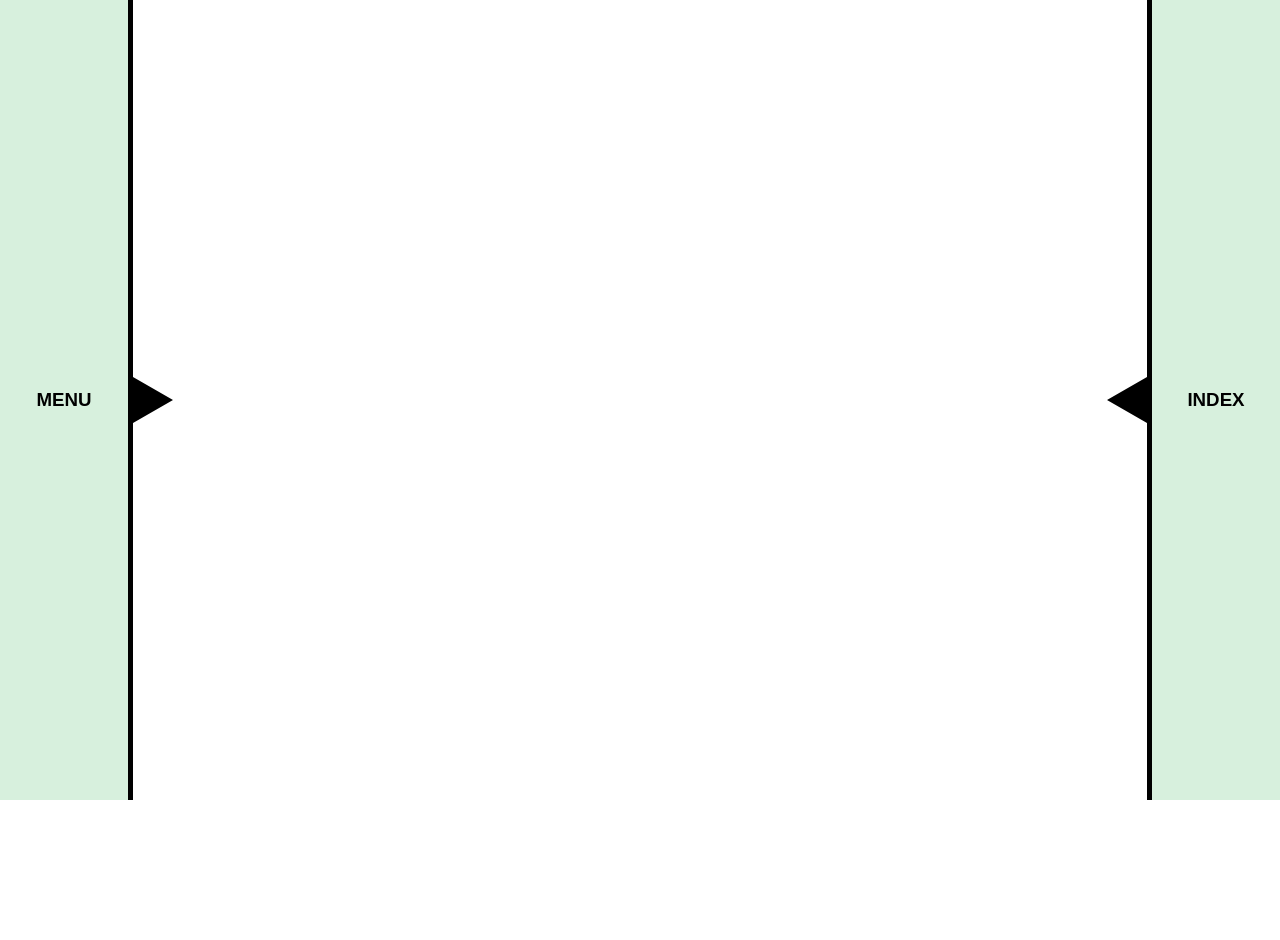
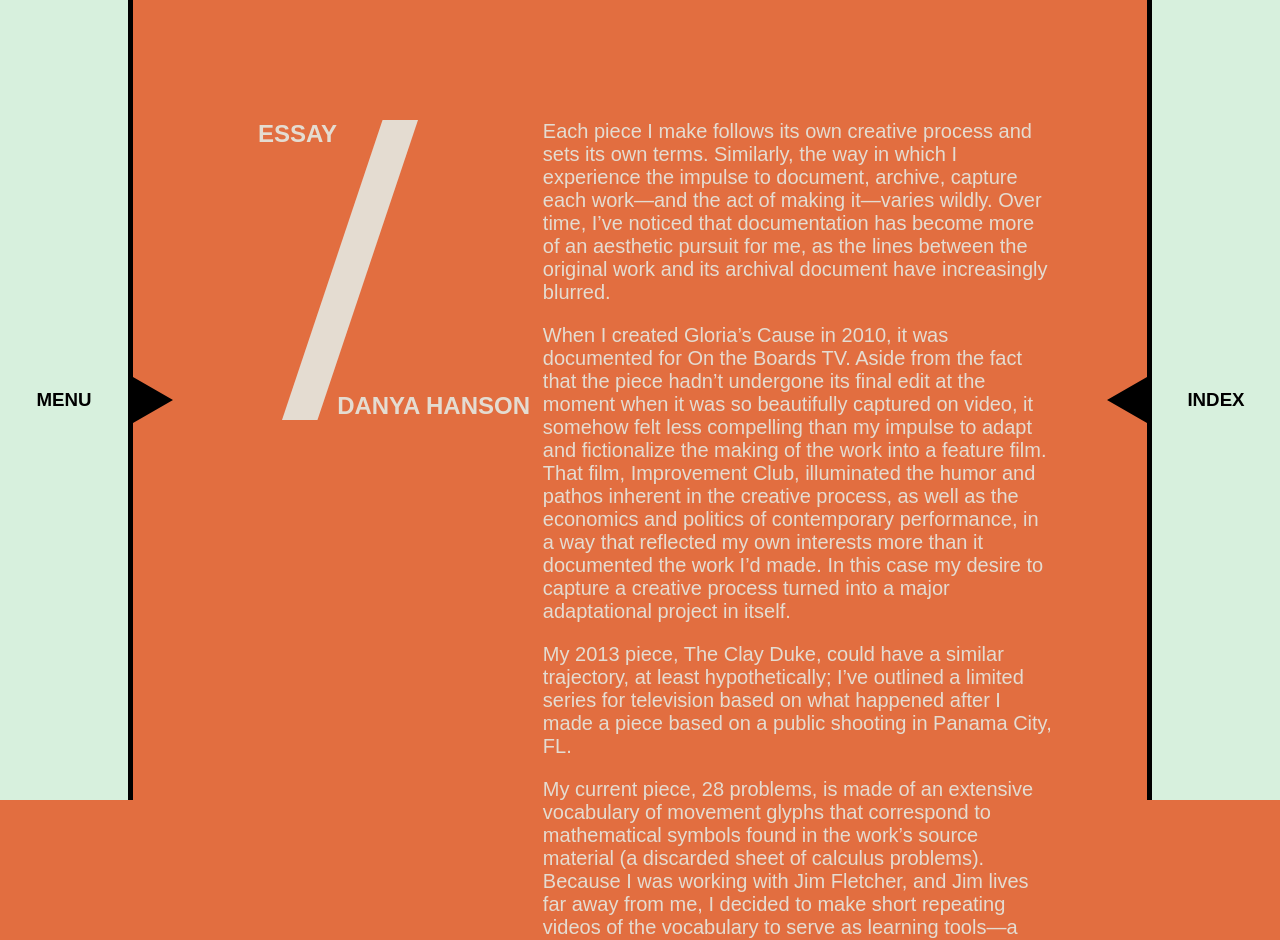
Before and after one commit to ampersand-paris/VAULT, a React (Create React App) app: page /danya-hanson-essay in a window 1280 px wide. Before the commit this address had no page. Shown: the top 940 px of the page. Before the commit the page ends 800 px from the top, so only its background shows below. Built offline with nearby package versions, Linux system fonts and the light colour scheme; a web font is replaced by a local one.

Commit message:
danya and rocco

```diff
--- a/src/App.js
+++ b/src/App.js
@@ -72,6 +72,9 @@ import FailspaceBio from "./Biographies/Failspace";
 // === VIDEOS ===
 import MeetingThree from "./Videos/MeetingThree";
 
+import ClaudiaLaRoccoEssay from "./Essays/ClaudiaLaRoccoEssay";
+import DanyaHansonEssay from "./Essays/DanyaHansonEssay";
+
 function App() {
 
     const [index, setIndex] = useState('none')
@@ -109,6 +112,8 @@ return (
             <Route path="/archival-thinking" element={<ArchivalThinking />} />
             {/* Essays */}
             <Route path="/alex-springer-essay" element={<AlexSpringerEssay />} />
+            <Route path="/claudia-la-rocco-essay" element={<ClaudiaLaRoccoEssay />} />
+            <Route path="/danya-hanson-essay" element={<DanyaHansonEssay />} />
             <Route path="/ishmael-houston-jones-essay" element={<IshmaelHoustonJonesEssay />} />
             <Route path="/marji-cole-essay" element={<MarjiColeEssay />} />
             {/* Biographies */}
--- /dev/null
+++ b/src/Essays/ClaudiaLaRoccoEssay.js
@@ -0,0 +1,38 @@
+// ====== COMPONENTS ======
+
+const ClaudiaLaRoccoEssay = (props) => {
+
+    return (
+    <>
+        <div className="top-padding flex jc-center mobile-column pumpkin sand-txt">
+            <div className="vault-padding mobile-jc-center mobile-flex">
+                <div className="relative essay-title-height mobile-width  flex space-btwn ">
+                    <div>
+                        <h2 className="subtitle essay-heading">Essay</h2>
+                    </div>
+                    <img className="essay-slash" src="/Images/CreamSlash.svg" />
+                    <div className="flex column flex-end">
+                        <h2 className="subtitle essay-author">Claudia La Rocco</h2>
+                    </div>
+                </div>
+            </div>
+            <section className="flex column al-center mobile-padding">
+                <div className="essay-width">
+                    <p className="no-top-padding"><b>How has your dance-making been affected (or not) by the virtual/digital availability of your work, in terms of both process and product?</b></p>
+                    <p>It’s incredible to be able to see works that you wouldn’t otherwise, whether through Vimeo sharing of private links from friends and collaborators or channels like OtB.tv. At the same time, there is often anxiety around documentation: will it be “good,” will it accurately represent, where will it live, how to preserve it … all of these little concerns that add up. And I always think of something Adrienne Trustcott said to me for <a href="https://www.nytimes.com/2010/01/24/arts/dance/24boards.html">this NYT article</a>:</p>
+                    <p>"Ms. Truscott said she still remembers the first time a video camera entered the rehearsal room, how much it changed the body-to-body nature of creating and remembering dance.”</p>
+                    <p><b>What strategies and experiences can you share related to digital or analog archiving and your current practice?</b></p>
+                    <p>My practice is writing, and performance that comes through writing, so it should come as no surprise that, whether I am editing for Open Space, creating context for OntheBoards.tv dance videos, or working on my own creative projects, I have a keen interest in the ways in which writing archives. These subjective, fragmented, maddeningly incomplete “records” are often where it’s at for me, both as maker and receiver. I mostly hate watching live work on a screen; it’s not the thing.</p>
+                    <p><b>What do you assume about audience in this regard?</b></p>
+                    <p>I try to assume nothing about “audience.” It’s an abstraction I’ve never found particularly helpful.</p>
+                    <p><b>Considering the spectrum from independent artist to supporting institutions, what are the directional shifts you’d like to see? Examples: funding for archiving; educational/training support; advocacy; networking between artists; a collective clearinghouse/library; public access; etc.</b></p>
+                    <p>More collaboration between institutions, to figure out who best can do what sort of documentation, so that connective tissue can be prioritized (putting The Kitchen’s archive in conversation with MANCC’s archive in conversation with OtB.tv films, for example) and redundancies avoided.</p>
+                    <p>I’d also like us to better consider how we archive, and whether we should. Many institutions and artists are burdened by archival materials that no one is looking at, no one has access to, and etc. In many cases these things simply eat up storage, whether digital or not. Why are we archiving, and for whom? Before any other questions, those should be answered.</p>
+                </div>
+            </section>
+        </div>
+    </>
+  );
+}
+
+export default ClaudiaLaRoccoEssay;
--- /dev/null
+++ b/src/Essays/DanyaHansonEssay.js
@@ -0,0 +1,34 @@
+// ====== COMPONENTS ======
+
+const DanyaHansonEssay = (props) => {
+
+    return (
+    <>
+        <div className="top-padding flex jc-center mobile-column pumpkin sand-txt">
+            <div className="vault-padding mobile-jc-center mobile-flex">
+                <div className="relative essay-title-height mobile-width  flex space-btwn ">
+                    <div>
+                        <h2 className="subtitle essay-heading">Essay</h2>
+                    </div>
+                    <img className="essay-slash" src="/Images/CreamSlash.svg" />
+                    <div className="flex column flex-end">
+                        <h2 className="subtitle essay-author">Danya Hanson</h2>
+                    </div>
+                </div>
+            </div>
+            <section className="flex column al-center mobile-padding">
+                <div className="essay-width">
+                    <p className="no-top-padding">Each piece I make follows its own creative process and sets its own terms. Similarly, the way in which I experience the impulse to document, archive, capture each work—and the act of making it—varies wildly. Over time, I’ve noticed that documentation has become more of an aesthetic pursuit for me, as the lines between the original work and its archival document have increasingly blurred.</p>
+                    <p>When I created Gloria’s Cause in 2010, it was documented for On the Boards TV. Aside from the fact that the piece hadn’t undergone its final edit at the moment when it was so beautifully captured on video, it somehow felt less compelling than my impulse to adapt and fictionalize the making of the work into a feature film. That film, Improvement Club, illuminated the humor and pathos inherent in the creative process, as well as the economics and politics of contemporary performance, in a way that reflected my own interests more than it documented the work I’d made. In this case my desire to capture a creative process turned into a major adaptational project in itself.</p>
+                    <p>My 2013 piece, The Clay Duke, could have a similar trajectory, at least hypothetically; I’ve outlined a limited series for television based on what happened after I made a piece based on a public shooting in Panama City, FL.</p>
+                    <p>My current piece, 28 problems, is made of an extensive vocabulary of movement glyphs that correspond to mathematical symbols found in the work’s source material (a discarded sheet of calculus problems). Because I was working with Jim Fletcher, and Jim lives far away from me, I decided to make short repeating videos of the vocabulary to serve as learning tools—a little in the spirit of Anne Teresa de Keersmaeker’s open source Rosas Danst Rosas project.</p>
+                    <p>Then I fell in love with the idea of a bank of animated GIFs of the movement glyphs, and put huge effort into producing GLYPH GIFs (<a href="https://28problems.daynahanson.com">28problems.daynahanson.com</a>). Although this happened as I made the work, not after the fact, it’s another example of a somewhat documentary impulse blurring into a creative one.</p>
+                    <p>Whether narrative, civic-minded or abstract, my work over the last seven years hasn’t always fit neatly into an evening-length container—a sense that I think many of my peers share. I find great interest in whether and how that which spills beyond the edges of that agreed-upon form can have value in itself.</p>
+                </div>
+            </section>
+        </div>
+    </>
+  );
+}
+
+export default DanyaHansonEssay;
```
